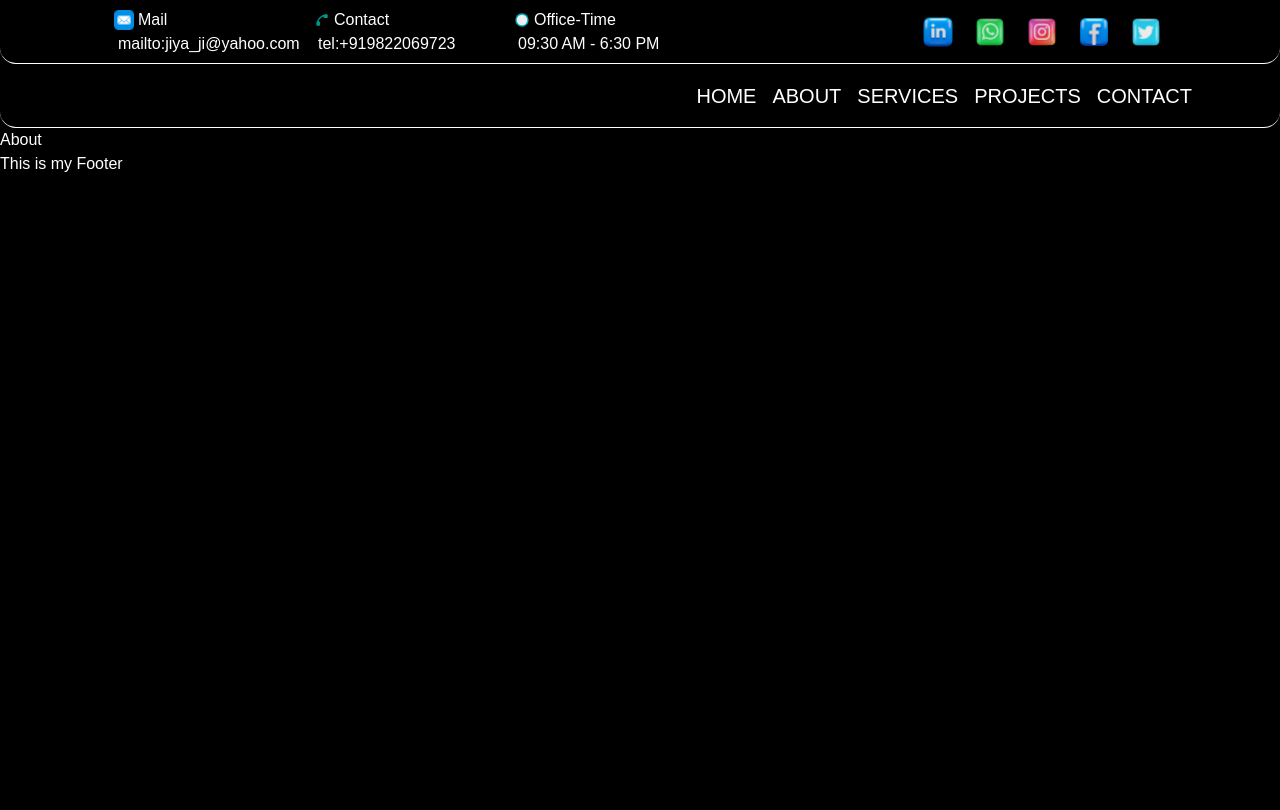
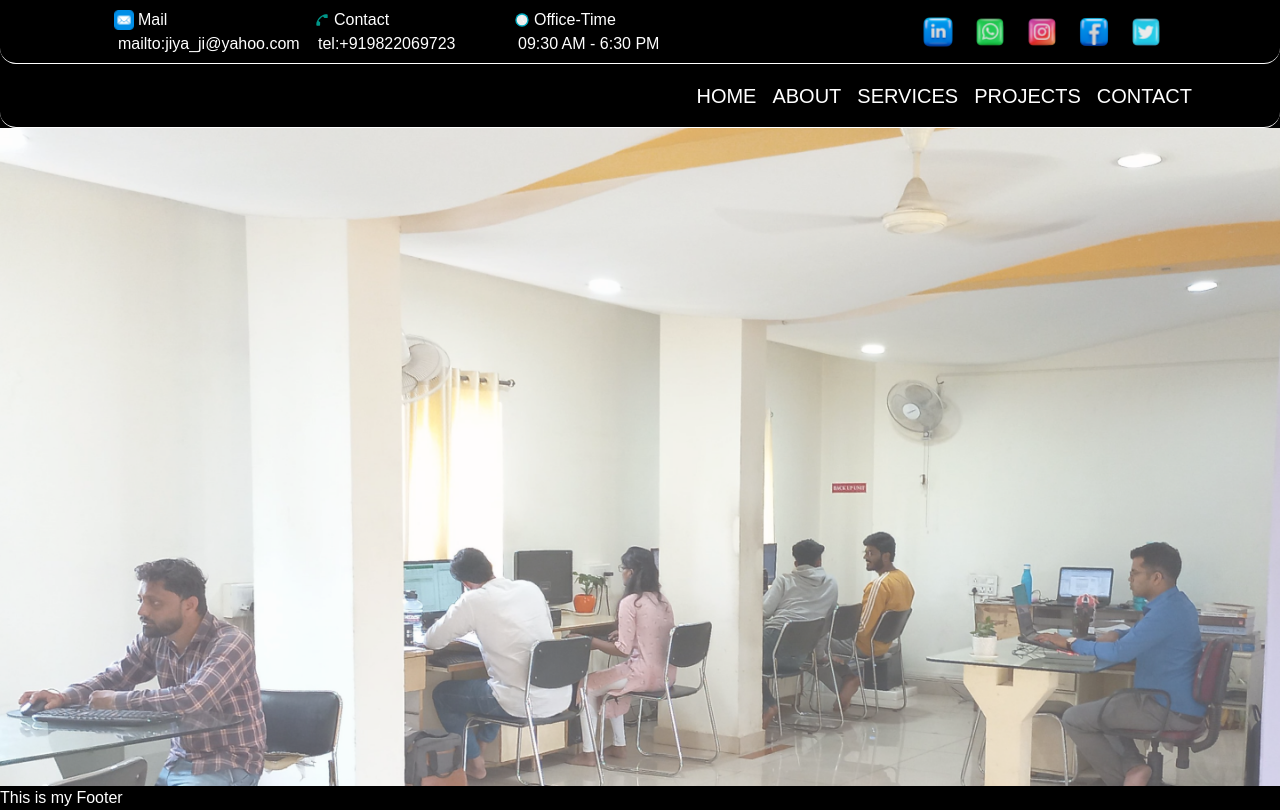
Before and after one commit to vhaid19/yama-nextjs, a Next.js app: page /about in a window 1280 px wide. Built offline with nearby package versions, Linux system fonts and the light colour scheme.

Commit message:
add about page banar

```diff
--- a/public/index.js
+++ b/public/index.js
@@ -7,7 +7,7 @@
 // import Image1 from '@/public/image 1.png'
 // import Backgroundbanar from '@/public/Background Banar.png'
 // import Constructions from '@/public/constructions.png'
-// import Background from '@/public/background 3.png'
+import Background from '../public/background1.png'
 import Linkedin from '../public/linkedin.png'
 import Instagram from '../public/instagram.png'
 import Facebook from '../public/facebook.png'
@@ -25,7 +25,7 @@ export {
     // Image1,
     // Backgroundbanar,
     // Constructions,
-    // Background,
+    Background,
     Linkedin,
     Whatsapp,
     Instagram,
--- a/src/app/about/page.js
+++ b/src/app/about/page.js
@@ -1,8 +1,19 @@
+import Image from 'next/image'
 import React from 'react'
+import {  Background } from '@/../public/index'
+import { Fullscreen } from 'lucide-react'
 
 function About() {
   return (
-    <div>About</div>
+    <div>
+      <div className='banar'>
+        <Image
+        src={Background}
+        width={1500}
+        height={300}
+        alt='Background banar'/>
+      </div>
+    </div>
   )
 }
 
```
Also changed, not shown: public/background1.png (added).
